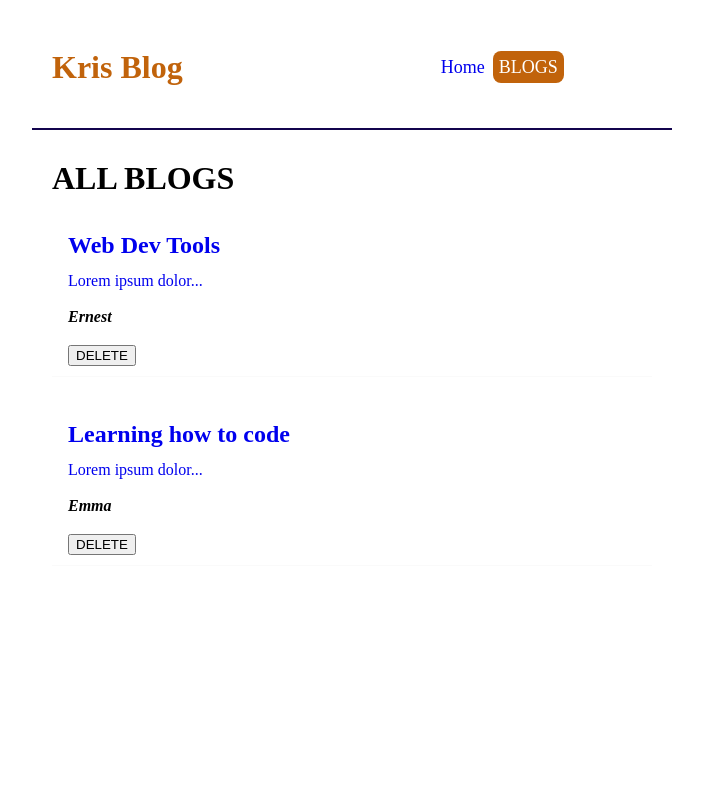
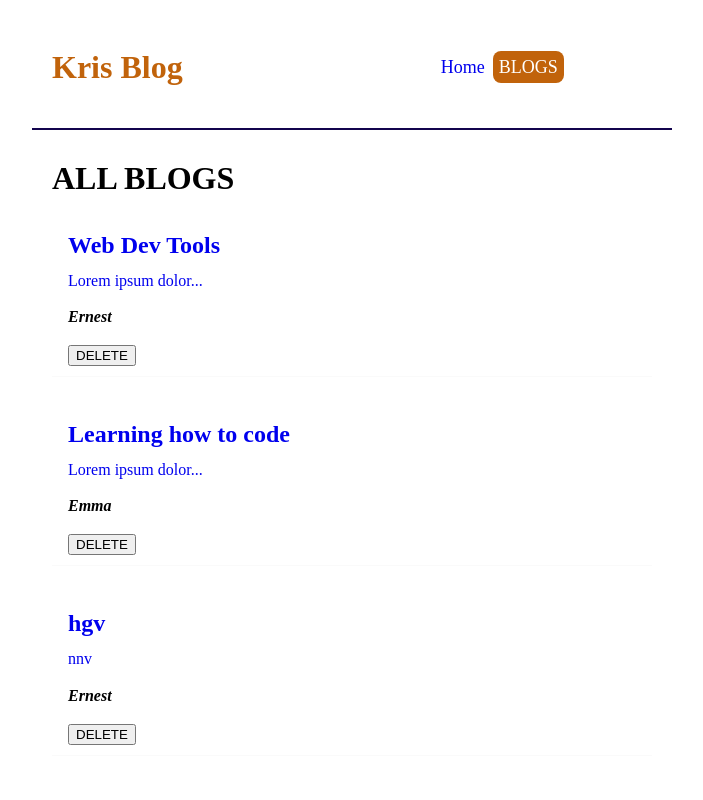
Before and after one commit to ernestkris6/web, a React (Create React App) app: page / in a window 1280 px wide. Shown: the top 800 px of the page, without its empty margins (288-991 px from the left). Built offline with nearby package versions, Linux system fonts and the light colour scheme; data requests are answered from the project's data file.

Commit message:
adding blog

```diff
--- a/src/Pages/Create.js
+++ b/src/Pages/Create.js
@@ -6,9 +6,24 @@ const Create = () => {
     const [title, setTitle] = useState('');
     const [body, setBody] = useState('');
     const [author, setAuthor] = useState("Ernest");
+    const [isPending, setIsPending] =useState(false)
 
     const handleSubmit = (e) => {
-        e.preventDefault()
+        e.preventDefault();
+
+        const blog = {title, body, author};
+
+        setIsPending(true);
+
+       fetch('http://localhost:8000/blogs', {
+        method: "POST",
+        headers: { "Content-Type" : "application/json" },
+        body: JSON.stringify(blog)
+       })
+       .then(() => {
+        console.log("new blog added");
+        setIsPending(false);
+       })
     }
 
     return (
@@ -40,7 +55,9 @@ const Create = () => {
                     <option value="Emma">Emma</option>
                 </select>
 
-                <button>Add Blog</button>
+
+                {!isPending && <button>Add Blog</button>}
+                {isPending && <button disabled>Add Blog...</button>}
 
             </form>
         </div>
--- a/src/data/db.json
+++ b/src/data/db.json
@@ -1,16 +1,160 @@
 {
-    "blogs" : [
-        {
-            "id" : 1,
-            "title" : "Web Dev Tools",
-            "body" : "Lorem ipsum dolor...",
-            "author" : "Ernest"
-        },
-        {
-            "id" : 2,
-            "title" : "Learning how to code",
-            "body" : "Lorem ipsum dolor...",
-            "author" : "Emma"
-        }
-    ]
+  "blogs": [
+    {
+      "id": 1,
+      "title": "Web Dev Tools",
+      "body": "Lorem ipsum dolor...",
+      "author": "Ernest"
+    },
+    {
+      "id": 2,
+      "title": "Learning how to code",
+      "body": "Lorem ipsum dolor...",
+      "author": "Emma"
+    },
+    {
+      "title": "hgv",
+      "body": "nnv",
+      "author": "Ernest",
+      "id": 3
+    },
+    {
+      "title": "hgv",
+      "body": "nnv",
+      "author": "Ernest",
+      "id": 4
+    },
+    {
+      "title": "hgv",
+      "body": "nnv",
+      "author": "Ernest",
+      "id": 5
+    },
+    {
+      "title": "hgv",
+      "body": "nnv",
+      "author": "Ernest",
+      "id": 6
+    },
+    {
+      "title": "hgv",
+      "body": "nnv",
+      "author": "Ernest",
+      "id": 7
+    },
+    {
+      "title": "hgv",
+      "body": "nnv",
+      "author": "Ernest",
+      "id": 8
+    },
+    {
+      "title": "hgv",
+      "body": "nnv",
+      "author": "Ernest",
+      "id": 9
+    },
+    {
+      "title": "hgv",
+      "body": "nnv",
+      "author": "Ernest",
+      "id": 10
+    },
+    {
+      "title": "hgv",
+      "body": "nnv",
+      "author": "Ernest",
+      "id": 11
+    },
+    {
+      "title": "hgv",
+      "body": "nnv",
+      "author": "Ernest",
+      "id": 12
+    },
+    {
+      "title": "hgv",
+      "body": "nnv",
+      "author": "Ernest",
+      "id": 13
+    },
+    {
+      "title": "hgv",
+      "body": "nnv",
+      "author": "Ernest",
+      "id": 14
+    },
+    {
+      "title": "hgv",
+      "body": "nnv",
+      "author": "Ernest",
+      "id": 15
+    },
+    {
+      "title": "hgv",
+      "body": "nnv",
+      "author": "Ernest",
+      "id": 16
+    },
+    {
+      "title": "hgv",
+      "body": "nnv",
+      "author": "Ernest",
+      "id": 17
+    },
+    {
+      "title": "hgv",
+      "body": "nnv",
+      "author": "Ernest",
+      "id": 18
+    },
+    {
+      "title": "hgv",
+      "body": "nnv",
+      "author": "Ernest",
+      "id": 19
+    },
+    {
+      "title": "hgv",
+      "body": "nnv",
+      "author": "Ernest",
+      "id": 20
+    },
+    {
+      "title": "hgv",
+      "body": "nnv",
+      "author": "Ernest",
+      "id": 21
+    },
+    {
+      "title": "hgv",
+      "body": "nnv",
+      "author": "Ernest",
+      "id": 22
+    },
+    {
+      "title": "hgv",
+      "body": "nnv",
+      "author": "Ernest",
+      "id": 23
+    },
+    {
+      "title": "happy birthday",
+      "body": "Happy birthday to me",
+      "author": "Ernest",
+      "id": 24
+    },
+    {
+      "title": "happy birthday",
+      "body": "Happy birthday to me",
+      "author": "Ernest",
+      "id": 25
+    },
+    {
+      "title": "happy birthday",
+      "body": "Happy birthday to me",
+      "author": "Ernest",
+      "id": 26
+    }
+  ]
 }
```
